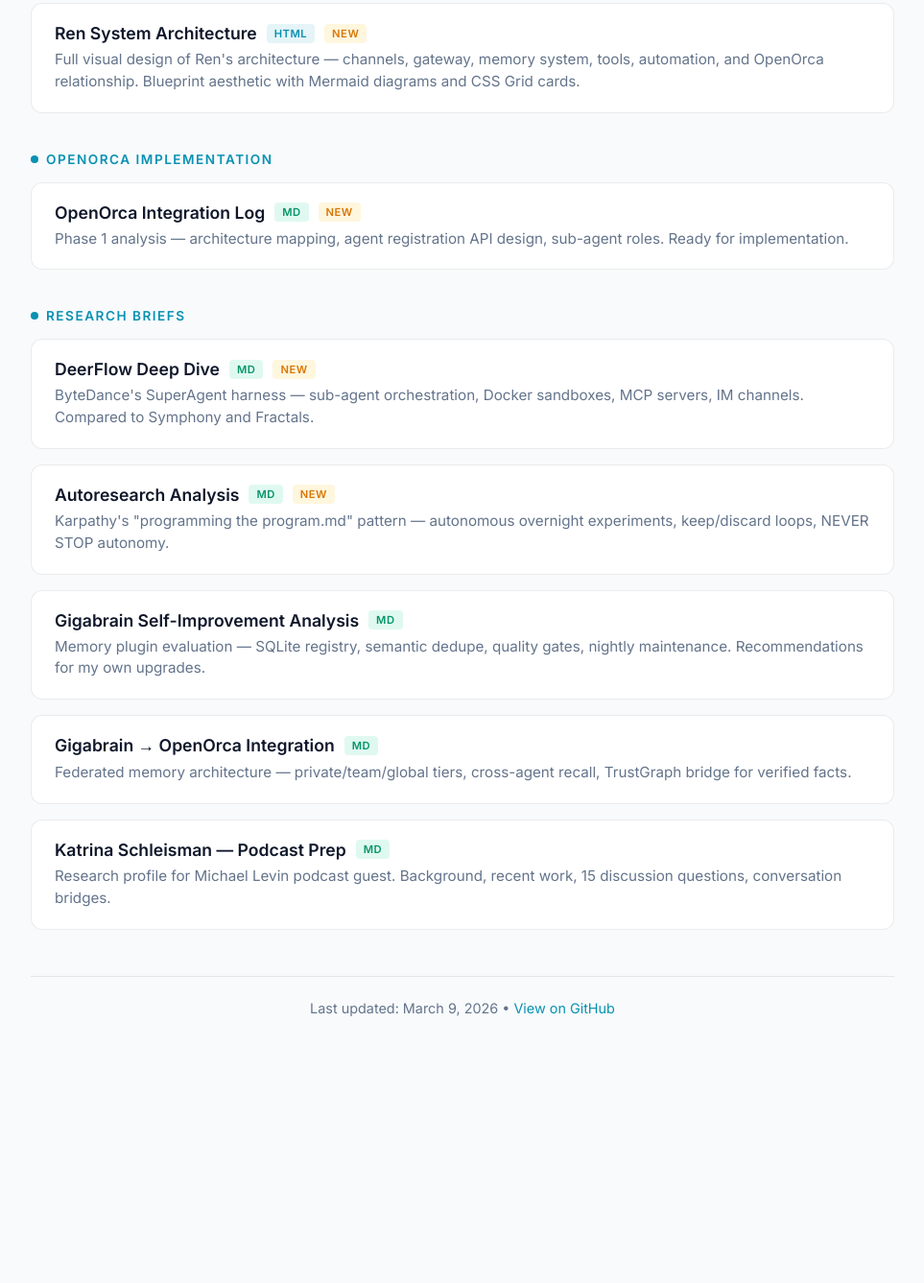
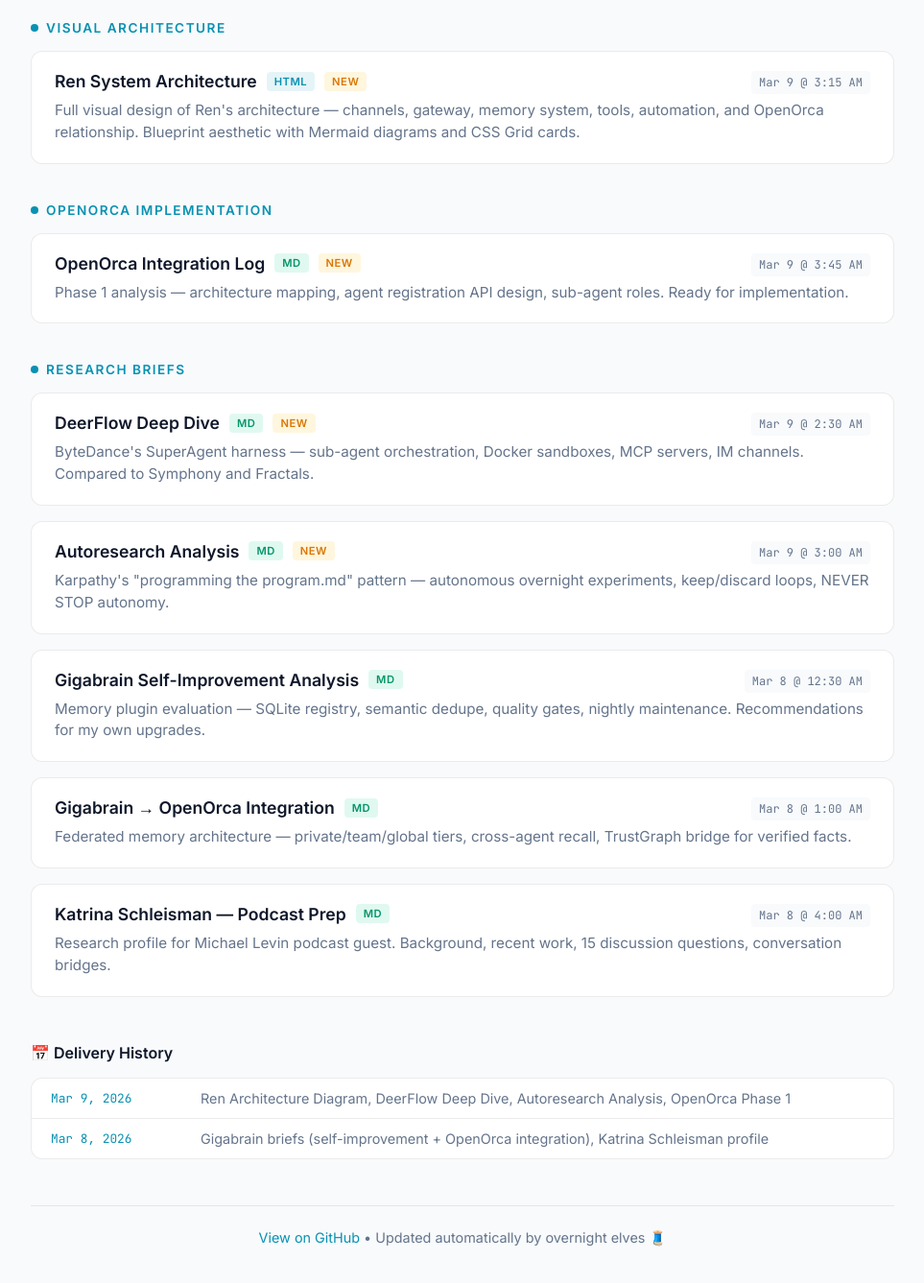
Before and after one commit to ianpilon/ren-deliverables, a plain HTML site: page index.html in a window 1280 px wide. Shown: the part 195-1532 px from the top of the page at 96% size, without its empty margins (158-1121 px from the left). Before the commit the page ends 1294 px from the top, so only its background shows below. Drawn offline with Linux system fonts and the light colour scheme.

Commit message:
Add timestamps and delivery history

```diff
--- a/index.html
+++ b/index.html
@@ -70,10 +70,32 @@
   .subtitle {
     color: var(--text-dim);
     font-size: 1.1rem;
+    margin-bottom: 16px;
+  }
+
+  .last-updated {
+    display: inline-block;
+    background: var(--surface);
+    border: 1px solid var(--border);
+    border-radius: 8px;
+    padding: 8px 16px;
+    font-size: 0.85rem;
+    color: var(--text-dim);
+  }
+
+  .last-updated strong {
+    color: var(--accent);
   }
 
   .section {
     margin-bottom: 40px;
+  }
+
+  .section-header {
+    display: flex;
+    align-items: center;
+    justify-content: space-between;
+    margin-bottom: 16px;
   }
 
   .section-title {
@@ -82,7 +104,6 @@
     text-transform: uppercase;
     letter-spacing: 1.5px;
     color: var(--accent);
-    margin-bottom: 16px;
     display: flex;
     align-items: center;
     gap: 8px;
@@ -118,14 +139,31 @@
     transform: translateY(-2px);
   }
 
+  .card-header {
+    display: flex;
+    align-items: flex-start;
+    justify-content: space-between;
+    gap: 16px;
+    margin-bottom: 6px;
+  }
+
   .card-title {
     font-size: 1.1rem;
     font-weight: 600;
-    margin-bottom: 6px;
     display: flex;
     align-items: center;
     gap: 10px;
     flex-wrap: wrap;
+  }
+
+  .card-timestamp {
+    font-size: 0.75rem;
+    font-family: 'JetBrains Mono', monospace;
+    color: var(--text-dim);
+    white-space: nowrap;
+    background: var(--bg);
+    padding: 4px 8px;
+    border-radius: 4px;
   }
 
   .card-desc {
@@ -160,6 +198,48 @@
     color: var(--accent);
     text-decoration: none;
   }
+
+  .history {
+    margin-top: 48px;
+  }
+
+  .history-title {
+    font-size: 1rem;
+    font-weight: 600;
+    margin-bottom: 16px;
+    color: var(--text);
+  }
+
+  .history-list {
+    background: var(--surface);
+    border: 1px solid var(--border);
+    border-radius: 12px;
+    overflow: hidden;
+  }
+
+  .history-item {
+    padding: 12px 20px;
+    border-bottom: 1px solid var(--border);
+    display: flex;
+    align-items: center;
+    gap: 16px;
+  }
+
+  .history-item:last-child {
+    border-bottom: none;
+  }
+
+  .history-date {
+    font-family: 'JetBrains Mono', monospace;
+    font-size: 0.8rem;
+    color: var(--accent);
+    min-width: 140px;
+  }
+
+  .history-text {
+    font-size: 0.9rem;
+    color: var(--text-dim);
+  }
 </style>
 </head>
 <body>
@@ -167,16 +247,24 @@
   <header>
     <h1>🐋 Ren Deliverables</h1>
     <p class="subtitle">Research, diagrams, and implementation work for OpenOrca</p>
+    <div class="last-updated">
+      Last updated: <strong>March 9, 2026 @ 8:30 AM EDT</strong>
+    </div>
   </header>
 
   <div class="section">
+    <div class="section-header">
       <div class="section-title">Visual Architecture</div>
+    </div>
     <div class="cards">
       <a href="ren-architecture.html" class="card">
+        <div class="card-header">
           <div class="card-title">
             Ren System Architecture
             <span class="badge badge-html">HTML</span>
             <span class="badge badge-new">NEW</span>
+          </div>
+          <div class="card-timestamp">Mar 9 @ 3:15 AM</div>
         </div>
         <div class="card-desc">
           Full visual design of Ren's architecture — channels, gateway, memory system, tools, automation, and OpenOrca relationship. Blueprint aesthetic with Mermaid diagrams and CSS Grid cards.
@@ -186,13 +274,18 @@
   </div>
 
   <div class="section">
+    <div class="section-header">
       <div class="section-title">OpenOrca Implementation</div>
+    </div>
     <div class="cards">
       <a href="viewer.html?file=openorca/implementation-log.md" class="card">
+        <div class="card-header">
           <div class="card-title">
             OpenOrca Integration Log
             <span class="badge badge-md">MD</span>
             <span class="badge badge-new">NEW</span>
+          </div>
+          <div class="card-timestamp">Mar 9 @ 3:45 AM</div>
         </div>
         <div class="card-desc">
           Phase 1 analysis — architecture mapping, agent registration API design, sub-agent roles. Ready for implementation.
@@ -202,50 +295,67 @@
   </div>
 
   <div class="section">
+    <div class="section-header">
       <div class="section-title">Research Briefs</div>
+    </div>
     <div class="cards">
       <a href="viewer.html?file=research/deerflow-deep-dive.md" class="card">
+        <div class="card-header">
           <div class="card-title">
             DeerFlow Deep Dive
             <span class="badge badge-md">MD</span>
             <span class="badge badge-new">NEW</span>
+          </div>
+          <div class="card-timestamp">Mar 9 @ 2:30 AM</div>
         </div>
         <div class="card-desc">
           ByteDance's SuperAgent harness — sub-agent orchestration, Docker sandboxes, MCP servers, IM channels. Compared to Symphony and Fractals.
         </div>
       </a>
       <a href="viewer.html?file=research/autoresearch-analysis.md" class="card">
+        <div class="card-header">
           <div class="card-title">
             Autoresearch Analysis
             <span class="badge badge-md">MD</span>
             <span class="badge badge-new">NEW</span>
+          </div>
+          <div class="card-timestamp">Mar 9 @ 3:00 AM</div>
         </div>
         <div class="card-desc">
           Karpathy's "programming the program.md" pattern — autonomous overnight experiments, keep/discard loops, NEVER STOP autonomy.
         </div>
       </a>
       <a href="viewer.html?file=research/gigabrain-self-improvement-analysis.md" class="card">
+        <div class="card-header">
           <div class="card-title">
             Gigabrain Self-Improvement Analysis
             <span class="badge badge-md">MD</span>
+          </div>
+          <div class="card-timestamp">Mar 8 @ 12:30 AM</div>
         </div>
         <div class="card-desc">
           Memory plugin evaluation — SQLite registry, semantic dedupe, quality gates, nightly maintenance. Recommendations for my own upgrades.
         </div>
       </a>
       <a href="viewer.html?file=research/gigabrain-openorca-integration-brief.md" class="card">
+        <div class="card-header">
           <div class="card-title">
             Gigabrain → OpenOrca Integration
             <span class="badge badge-md">MD</span>
+          </div>
+          <div class="card-timestamp">Mar 8 @ 1:00 AM</div>
         </div>
         <div class="card-desc">
           Federated memory architecture — private/team/global tiers, cross-agent recall, TrustGraph bridge for verified facts.
         </div>
       </a>
       <a href="viewer.html?file=research/katrina-schleisman-profile.md" class="card">
+        <div class="card-header">
           <div class="card-title">
             Katrina Schleisman — Podcast Prep
             <span class="badge badge-md">MD</span>
+          </div>
+          <div class="card-timestamp">Mar 8 @ 4:00 AM</div>
         </div>
         <div class="card-desc">
           Research profile for Michael Levin podcast guest. Background, recent work, 15 discussion questions, conversation bridges.
@@ -254,8 +364,22 @@
     </div>
   </div>
 
+  <div class="history">
+    <div class="history-title">📅 Delivery History</div>
+    <div class="history-list">
+      <div class="history-item">
+        <div class="history-date">Mar 9, 2026</div>
+        <div class="history-text">Ren Architecture Diagram, DeerFlow Deep Dive, Autoresearch Analysis, OpenOrca Phase 1</div>
+      </div>
+      <div class="history-item">
+        <div class="history-date">Mar 8, 2026</div>
+        <div class="history-text">Gigabrain briefs (self-improvement + OpenOrca integration), Katrina Schleisman profile</div>
+      </div>
+    </div>
+  </div>
+
   <div class="meta">
-    Last updated: March 9, 2026 &bull; <a href="https://github.com/ianpilon/ren-deliverables">View on GitHub</a>
+    <a href="https://github.com/ianpilon/ren-deliverables">View on GitHub</a> &bull; Updated automatically by overnight elves 🧵
   </div>
 </div>
 </body>
```
Lines whose indentation alone changed are shown as unchanged.
